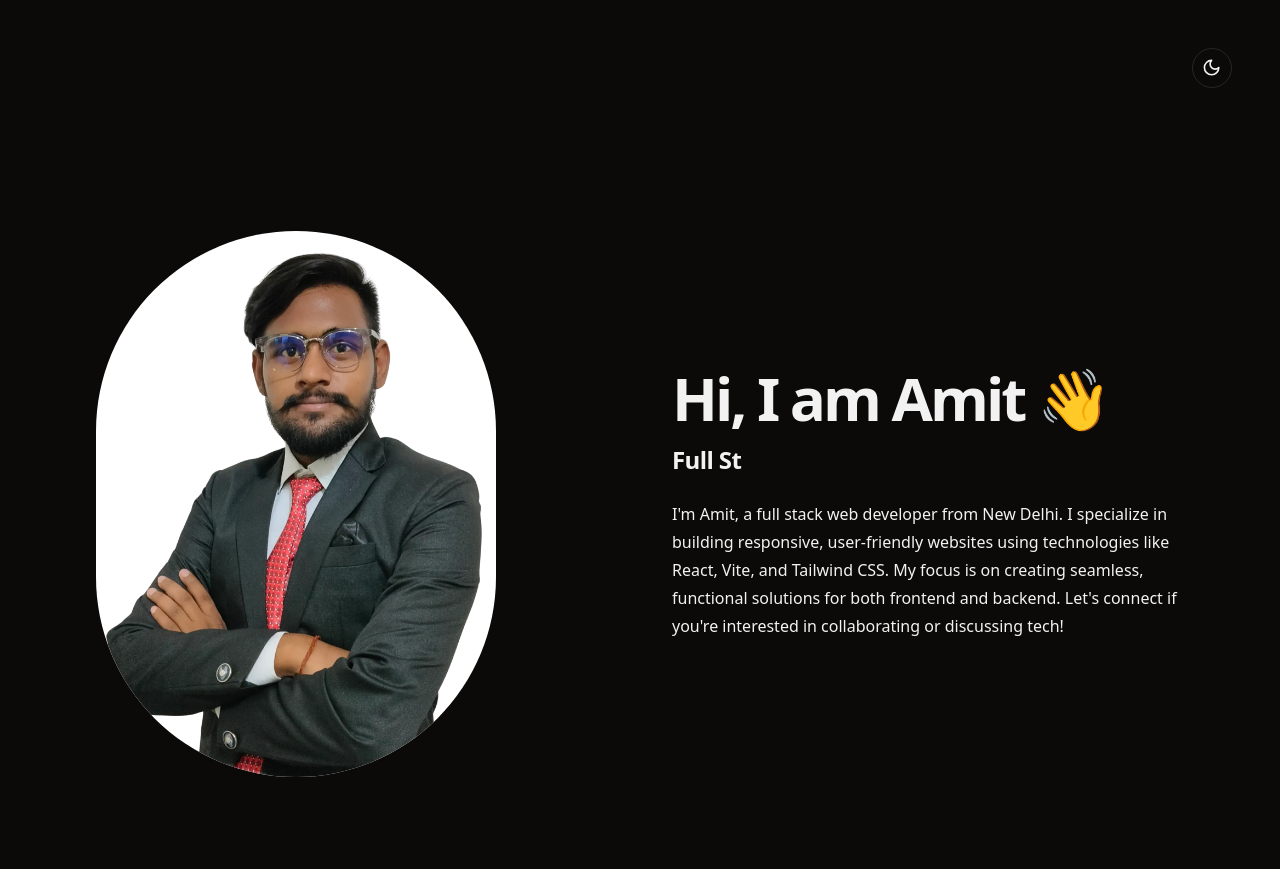
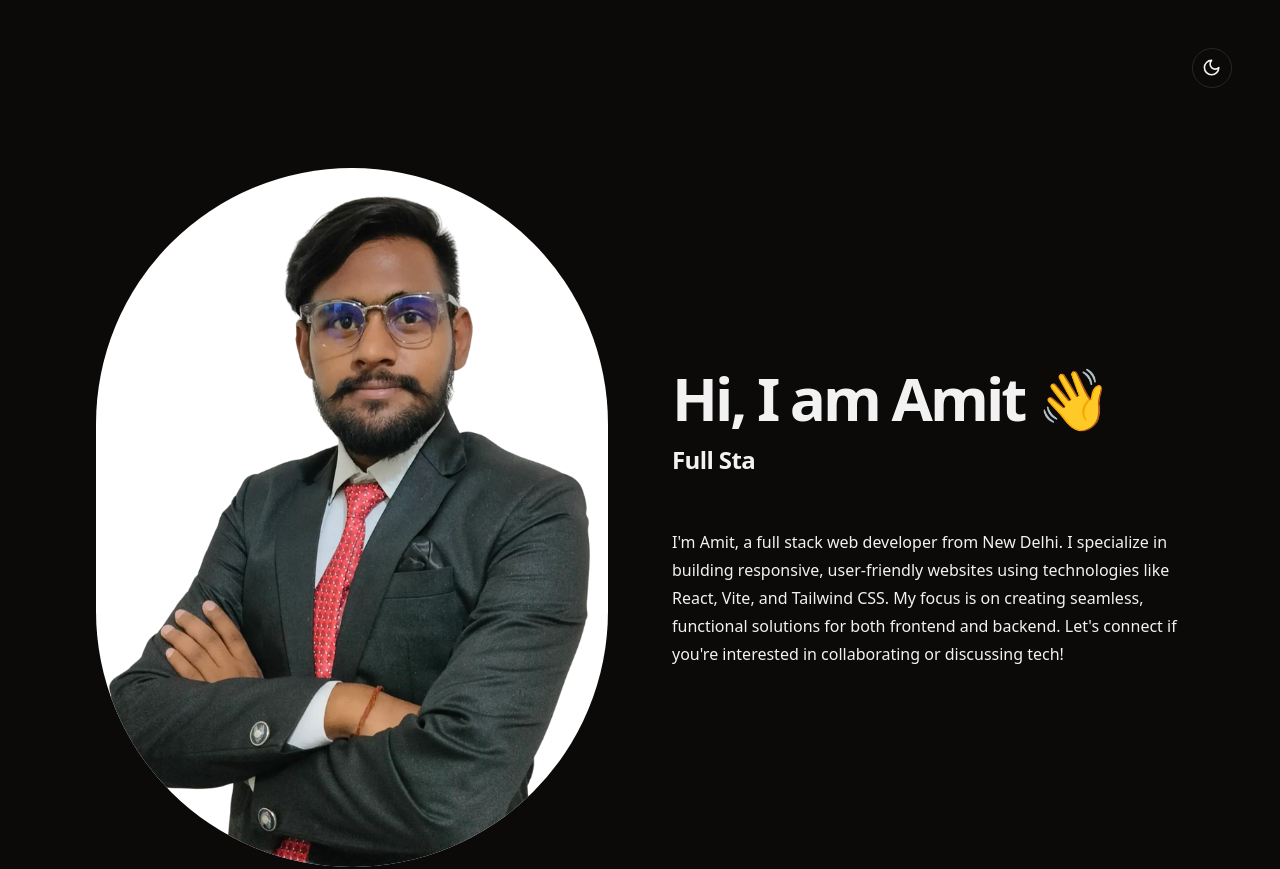
Before and after one commit to beamitpal/beamitpal-web-portfolio, a React (Vite) app: page / in a window 1280 px wide. Shown: the top 869 px of the page. Built offline with nearby package versions, Linux system fonts and the light colour scheme; no server answers.

Commit message:
some ui shift changes

```diff
--- a/src/components/hero/HeroCard.tsx
+++ b/src/components/hero/HeroCard.tsx
@@ -12,18 +12,15 @@ interface HeroProps {
 
 function HeroCard({ name, role, image, about }: HeroProps) {
   return (
-    <>
-      <div className="relative z-10 flex justify-center items-center min-h-screen ">
-        <section className="flex flex-col md:flex-row items-center justify-between p-8 md:p-16 space-y-12 md:space-y-0 md:space-x-16">
+    <div className="relative z-10 flex justify-center items-center min-h-screen overflow-hidden">
+      <section className="flex flex-col md:flex-row items-center justify-between p-8 md:p-16 space-y-12 md:space-y-0 md:space-x-16 max-w-7xl mx-auto">
         <div className="w-full md:w-1/2 flex justify-center md:justify-start mb-8 md:mb-0">
           <BlurFade duration={1} amount={0.5}>
-              <div>
+            <div className="flex-shrink-0">
               <img
                 src={image}
                 alt={`${name} Profile Picture`}
-                  className="rounded-full bg-black dark:bg-white"
-                  height={400}
-                  width={400}
+                className="rounded-full bg-black dark:bg-white object-cover max-w-full h-auto"
               />
             </div>
           </BlurFade>
@@ -33,7 +30,7 @@ function HeroCard({ name, role, image, about }: HeroProps) {
             <h2 className="text-3xl font-bold tracking-tighter sm:text-5xl xl:text-6xl mb-4">
               Hi, I am {name} 👋
             </h2>
-              <h3 className="scroll-m-20 text-2xl font-semibold tracking-tight">
+            <h3 className="scroll-m-20 text-2xl font-semibold tracking-tight mb-4 min-h-[2.5em] whitespace-nowrap">
               <Typewriter text={role} delay={100} infinite={true} />
             </h3>
             <p className="leading-7 [&:not(:first-child)]:mt-6">{about}</p>
@@ -45,7 +42,6 @@ function HeroCard({ name, role, image, about }: HeroProps) {
         </div>
       </section>
     </div>
-    </>
   );
 }
 
--- a/src/components/typewriter/TypeWriter.tsx
+++ b/src/components/typewriter/TypeWriter.tsx
@@ -29,7 +29,11 @@ const Typewriter: React.FC<TypewriterProps> = ({ text, delay, infinite = false }
     };
   }, [currentIndex, delay, infinite, text]);
 
-  return <span>{currentText}</span>;
+  return (
+    <span className=' inline-block min-h-[1rem]'>
+      {currentText}
+    </span>
+  );
 };
 
 export default Typewriter;
```
Lines whose indentation alone changed are shown as unchanged.
